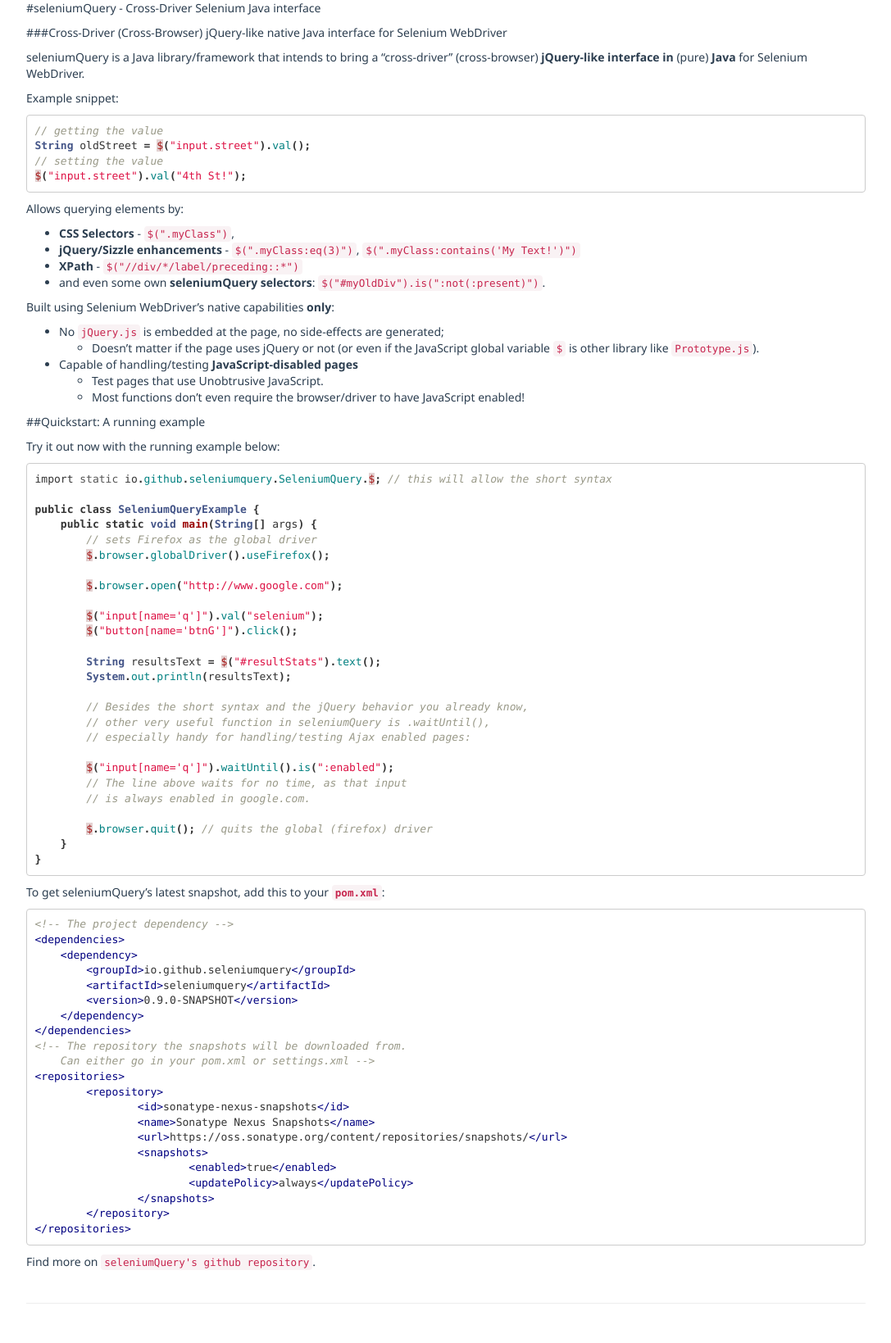
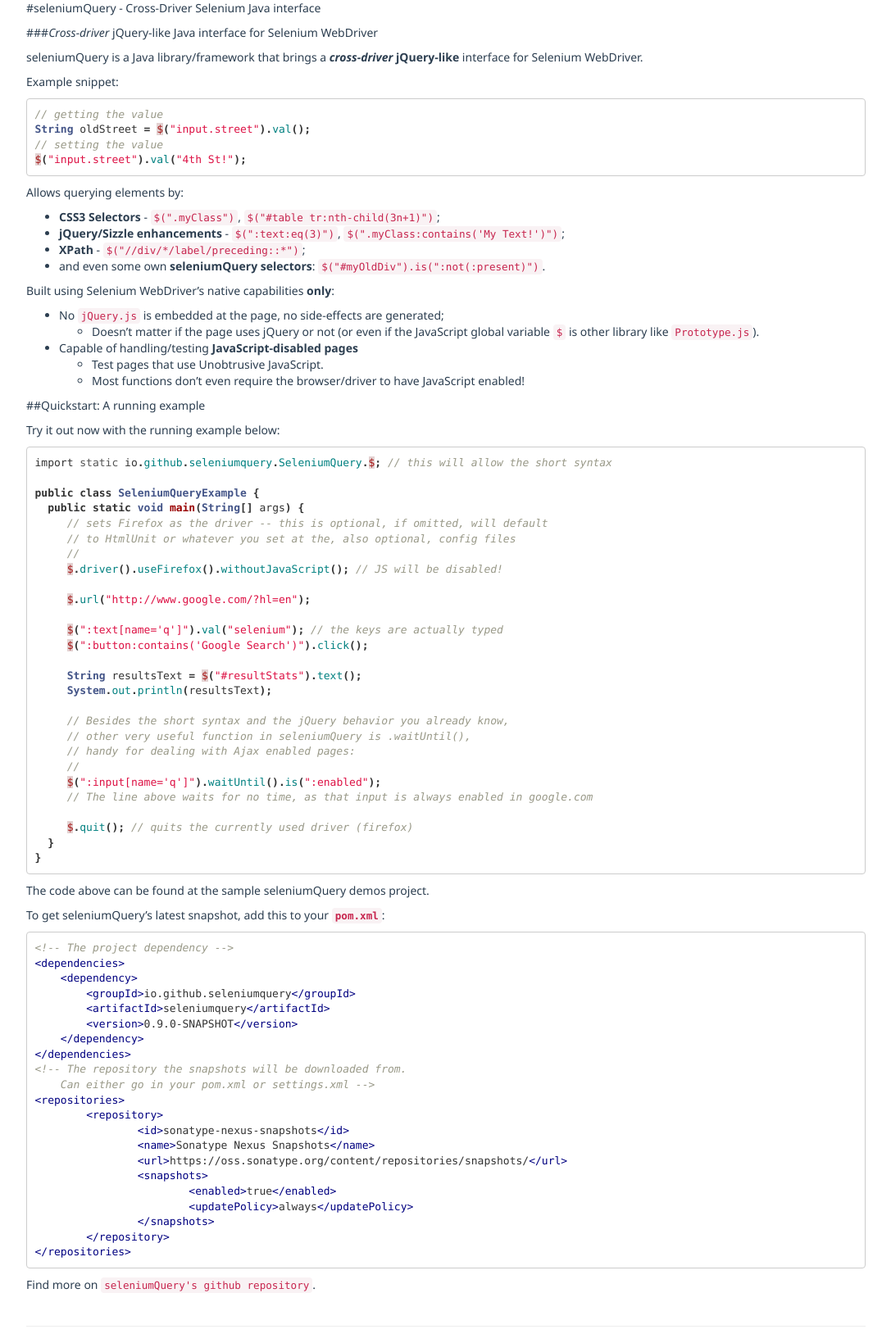
Before and after one commit to seleniumQuery/seleniumquery.github.io, a Jekyll site: the page built from index.html, in a window 1280 px wide. Shown: the whole page at 82% size, without its empty margins (96-1183 px from the left). Built offline with Jekyll 4.4.1, drawn with Linux system fonts in a browser that asks for light colours; the list of posts is cut into pages by our own code; before the commit the page ends 1611 px from its top, so only the background shows below that.

Commit message:
Update 2014-05-21-seleniumQuery.md

````diff
--- a/_posts/2014-05-21-seleniumQuery.md
+++ b/_posts/2014-05-21-seleniumQuery.md
@@ -1,8 +1,8 @@
 #[seleniumQuery](http://seleniumquery.github.io) - Cross-Driver Selenium Java interface
 
-###Cross-Driver (Cross-Browser) jQuery-like native Java interface for Selenium WebDriver
+###*Cross-driver* jQuery-like Java interface for Selenium WebDriver
 
-seleniumQuery is a Java library/framework that intends to bring a "cross-driver" (cross-browser) **jQuery-like interface in** (pure) **Java** for [Selenium WebDriver](http://docs.seleniumhq.org/projects/webdriver/).
+seleniumQuery is a Java library/framework that brings a ***cross-driver*** **jQuery-like** interface for [Selenium WebDriver](http://docs.seleniumhq.org/projects/webdriver/).
 
 Example snippet:
 
@@ -15,9 +15,9 @@
 
 Allows querying elements by:
 
-- **CSS Selectors** - `$(".myClass")`,
-- **jQuery/Sizzle enhancements** - `$(".myClass:eq(3)")`, `$(".myClass:contains('My Text!')")`
-- **XPath** - `$("//div/*/label/preceding::*")`
+- **CSS3 Selectors** - `$(".myClass")`, `$("#table tr:nth-child(3n+1)")`;
+- **jQuery/Sizzle enhancements** - `$(":text:eq(3)")`, `$(".myClass:contains('My Text!')")`;
+- **XPath** - `$("//div/*/label/preceding::*")`;
 - and even some own **seleniumQuery selectors**: `$("#myOldDiv").is(":not(:present)")`.
 
 Built using Selenium WebDriver's native capabilities **only**:
@@ -36,32 +36,34 @@
 import static io.github.seleniumquery.SeleniumQuery.$; // this will allow the short syntax
 
 public class SeleniumQueryExample {
-    public static void main(String[] args) {
-        // sets Firefox as the global driver
-        $.browser.globalDriver().useFirefox();
+  public static void main(String[] args) {
+     // sets Firefox as the driver -- this is optional, if omitted, will default
+     // to HtmlUnit or whatever you set at the, also optional, config files
+     //
+     $.driver().useFirefox().withoutJavaScript(); // JS will be disabled!
 
-        $.browser.open("http://www.google.com");
+     $.url("http://www.google.com/?hl=en");
 
-        $("input[name='q']").val("selenium");
-        $("button[name='btnG']").click();
+     $(":text[name='q']").val("selenium"); // the keys are actually typed
+     $(":button:contains('Google Search')").click();
 
-        String resultsText = $("#resultStats").text();
-        System.out.println(resultsText);
+     String resultsText = $("#resultStats").text();
+     System.out.println(resultsText);
 
-        // Besides the short syntax and the jQuery behavior you already know,
-        // other very useful function in seleniumQuery is .waitUntil(),
-        // especially handy for handling/testing Ajax enabled pages:
+     // Besides the short syntax and the jQuery behavior you already know,
+     // other very useful function in seleniumQuery is .waitUntil(),
+     // handy for dealing with Ajax enabled pages:
+     //
+     $(":input[name='q']").waitUntil().is(":enabled");
+     // The line above waits for no time, as that input is always enabled in google.com
 
-        $("input[name='q']").waitUntil().is(":enabled");
-        // The line above waits for no time, as that input
-        // is always enabled in google.com.
-
-        $.browser.quit(); // quits the global (firefox) driver
-    }
+     $.quit(); // quits the currently used driver (firefox)
+  }
 }
 ```
+The code above can be found at the sample [seleniumQuery demos project](https://github.com/seleniumQuery/seleniumQuery-demos).
+
 To get seleniumQuery's latest snapshot, add this to your **`pom.xml`**:
-
 ```xml
 <!-- The project dependency -->
 <dependencies>
````
